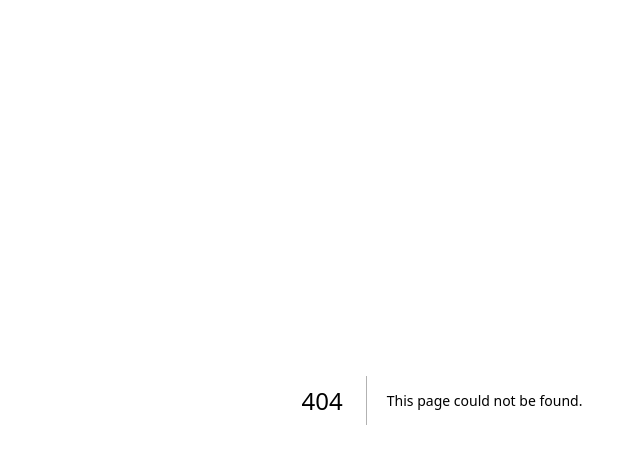
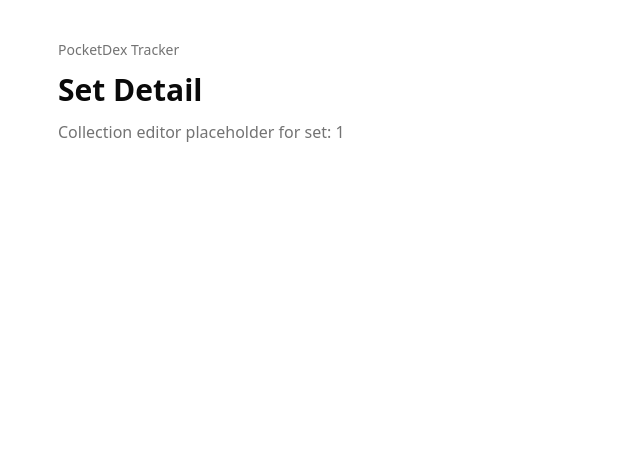
Before and after one commit to mwiginton/pocketdex-tracker, a Next.js app: page /sets/1 in a window 1280 px wide. Before the commit this address had no page. Shown: the top 464 px of the page, without its empty margins (198-838 px from the left). Built offline with nearby package versions, Linux system fonts and the light colour scheme.

Commit message:
set up app router folder structure

```diff
--- a/app/page.tsx
+++ b/app/page.tsx
@@ -1,58 +1,10 @@
-import { DeployButton } from "@/components/deploy-button";
-import { EnvVarWarning } from "@/components/env-var-warning";
-import { AuthButton } from "@/components/auth-button";
-import { Hero } from "@/components/hero";
-import { ThemeSwitcher } from "@/components/theme-switcher";
-import { ConnectSupabaseSteps } from "@/components/tutorial/connect-supabase-steps";
-import { SignUpUserSteps } from "@/components/tutorial/sign-up-user-steps";
-import { hasEnvVars } from "@/lib/utils";
-import Link from "next/link";
-import { Suspense } from "react";
+import { PagePlaceholder } from "@/components/page-placeholder";
 
-export default function Home() {
+export default function HomePage() {
   return (
-    <main className="min-h-screen flex flex-col items-center">
-      <div className="flex-1 w-full flex flex-col gap-20 items-center">
-        <nav className="w-full flex justify-center border-b border-b-foreground/10 h-16">
-          <div className="w-full max-w-5xl flex justify-between items-center p-3 px-5 text-sm">
-            <div className="flex gap-5 items-center font-semibold">
-              <Link href={"/"}>Next.js Supabase Starter</Link>
-              <div className="flex items-center gap-2">
-                <DeployButton />
-              </div>
-            </div>
-            {!hasEnvVars ? (
-              <EnvVarWarning />
-            ) : (
-              <Suspense>
-                <AuthButton />
-              </Suspense>
-            )}
-          </div>
-        </nav>
-        <div className="flex-1 flex flex-col gap-20 max-w-5xl p-5">
-          <Hero />
-          <main className="flex-1 flex flex-col gap-6 px-4">
-            <h2 className="font-medium text-xl mb-4">Next steps</h2>
-            {hasEnvVars ? <SignUpUserSteps /> : <ConnectSupabaseSteps />}
-          </main>
-        </div>
-
-        <footer className="w-full flex items-center justify-center border-t mx-auto text-center text-xs gap-8 py-16">
-          <p>
-            Powered by{" "}
-            <a
-              href="https://supabase.com/?utm_source=create-next-app&utm_medium=template&utm_term=nextjs"
-              target="_blank"
-              className="font-bold hover:underline"
-              rel="noreferrer"
-            >
-              Supabase
-            </a>
-          </p>
-          <ThemeSwitcher />
-        </footer>
-      </div>
-    </main>
+    <PagePlaceholder
+      title="Home"
+      description="PocketDex Tracker dashboard placeholder"
+    />
   );
 }
--- /dev/null
+++ b/app/recommend/page.tsx
@@ -0,0 +1,10 @@
+import { PagePlaceholder } from "@/components/page-placeholder";
+
+export default function RecommendPage() {
+  return (
+    <PagePlaceholder
+      title="Pack Recommendation"
+      description="Pack recommendation placeholder"
+    />
+  );
+}
--- /dev/null
+++ b/app/search/page.tsx
@@ -0,0 +1,10 @@
+import { PagePlaceholder } from "@/components/page-placeholder";
+
+export default function SearchPage() {
+  return (
+    <PagePlaceholder
+      title="Card Search"
+      description="Card search and browse placeholder"
+    />
+  );
+}
--- /dev/null
+++ b/app/sets/[setId]/page.tsx
@@ -0,0 +1,34 @@
+import { PagePlaceholder } from "@/components/page-placeholder";
+import { Suspense } from "react";
+
+type SetPageProps = {
+  params: Promise<{
+    setId: string;
+  }>;
+};
+
+async function SetDetails({ params }: SetPageProps) {
+  const { setId } = await params;
+
+  return (
+    <PagePlaceholder
+      title="Set Detail"
+      description={`Collection editor placeholder for set: ${setId}`}
+    />
+  );
+}
+
+export default function SetPage({ params }: SetPageProps) {
+  return (
+    <Suspense
+      fallback={
+        <PagePlaceholder
+          title="Set Detail"
+          description="Loading set placeholder"
+        />
+      }
+    >
+      <SetDetails params={params} />
+    </Suspense>
+  );
+}
--- /dev/null
+++ b/app/settings/page.tsx
@@ -0,0 +1,10 @@
+import { PagePlaceholder } from "@/components/page-placeholder";
+
+export default function SettingsPage() {
+  return (
+    <PagePlaceholder
+      title="Settings"
+      description="Settings placeholder"
+    />
+  );
+}
--- /dev/null
+++ b/components/page-placeholder.tsx
@@ -0,0 +1,21 @@
+type PagePlaceholderProps = {
+  title: string;
+  description: string;
+};
+
+export function PagePlaceholder({
+  title,
+  description,
+}: PagePlaceholderProps) {
+  return (
+    <main className="min-h-screen bg-background px-4 py-10 text-foreground">
+      <div className="mx-auto flex w-full max-w-3xl flex-col gap-3">
+        <p className="text-sm font-medium text-muted-foreground">
+          PocketDex Tracker
+        </p>
+        <h1 className="text-3xl font-semibold">{title}</h1>
+        <p className="text-muted-foreground">{description}</p>
+      </div>
+    </main>
+  );
+}
```
